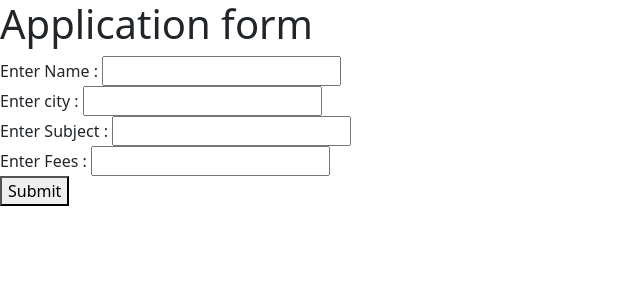
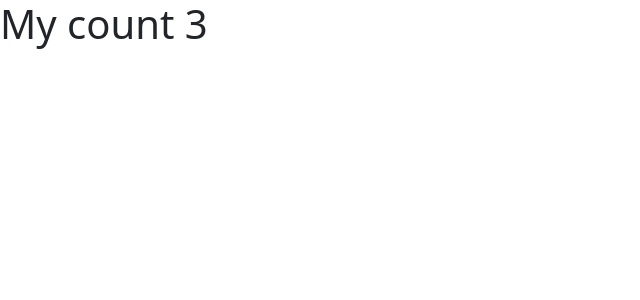
Before and after one commit to Pawanpathariya/react_practice, a React (Vite) app in the folder 3feb/: page / in a window 1280 px wide. Shown: the top 300 px of the page, without its empty margins (0-640 px from the left). Built offline with nearby package versions, Linux system fonts and the light colour scheme.

Commit message:
multi input handle

```diff
--- a/3feb/src/App.jsx
+++ b/3feb/src/App.jsx
@@ -1,32 +1,17 @@
+import { useEffect,useState } from "react"
+const App=()=>{
+    const [cnt,setcnt]=useState(0);
+useEffect(()=>{
+    setTimeout(()=>{
+        setcnt(cnt+1);
+    },2000)
 
-import { useState } from "react";
+})
 
-const App=()=>{
-  const [data,setData]=useState({})
-  const handleInput=(e)=>{
-    const name=e.target.name;
-    const value=e.target.value;
-
-    setData({...data,[name]:value})
-
-  }
-
-  const handleSubmit=(e)=>{
-    console.log(data);
-
-  }
-  return(
-    <>
-   <h1>Application form</h1>
-Enter Name : <input type="text" name="name" value={data.name} onChange={handleInput} /> <br />
-Enter city : <input type="text" name="city" value={data.city} onChange={handleInput} /> <br />
-Enter Subject : <input type="text" name="subject" value={data.subject} onChange={handleInput} /> <br />
-Enter Fees : <input type="text" name="fees"value={data.fees}  onChange={handleInput} /> <br />
-
-
-<button onClick={handleSubmit}>Submit</button>
-    </>
-  )
+    return(
+        <>
+        <h1>My count {cnt}</h1>
+        </>
+    )
 }
-
-export default App;
+export default App
```
Also changed, not shown: 3feb/src/App1.jsx (added, +32 -0 lines).
